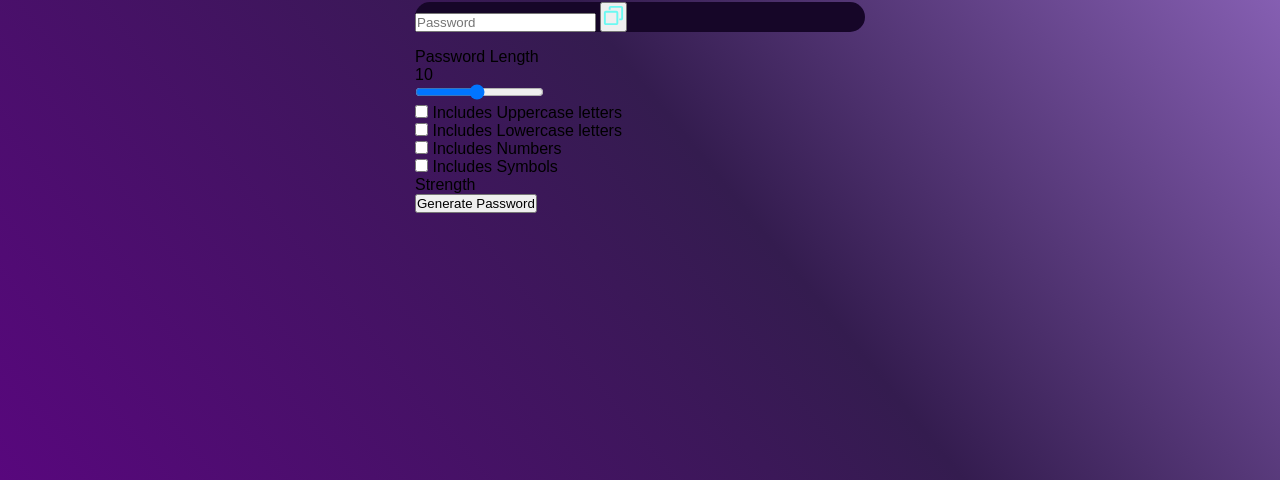
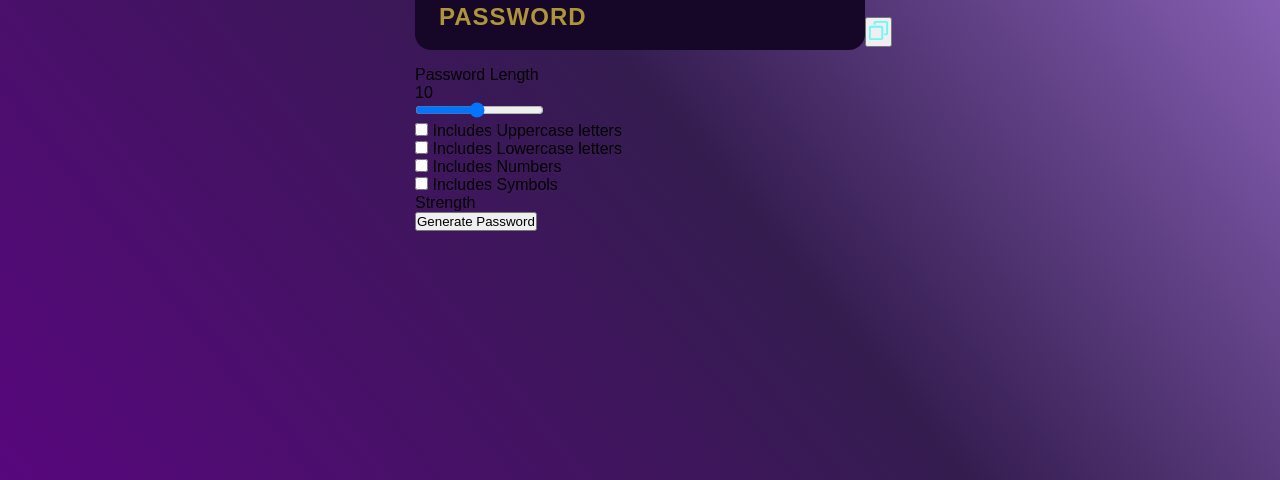
Before and after one commit to Daksh7112003/Password-Generator, a plain HTML site: page index.html in a window 1280 px wide. Shown: the part 320-800 px from the top of the page. Drawn offline with Linux system fonts and the light colour scheme; files whose address does not match are found by name.

Commit message:
adding css

```diff
--- a/style.css
+++ b/style.css
@@ -75,3 +75,45 @@ h1{
 
 
 }
+
+
+.display {
+    width: 100%;
+    background-color: transparent;
+    padding: 1.15rem 1rem;
+    color: var(--vb-yellow);
+    font-weight: 600;
+    font-size: 1.5rem;
+    line-height: 30px;
+    letter-spacing: 1px;
+    padding-right: 3.25rem;
+    border:none;
+  }
+
+
+
+
+
+
+.display::placeholder{
+    position:absolute;
+    top: 50%;
+    left: 1.5rem;
+    font-size: 1.5rem;
+    line-height:30px;
+    color:var(--vb-yellow);
+    opacity: 0.65;
+    text-transform: uppercase;
+    transform: translateY(-50%);
+}
+
+
+
+
+
+
+.display-container button{
+    position: absolute;
+    top:50%;
+
+}
```
